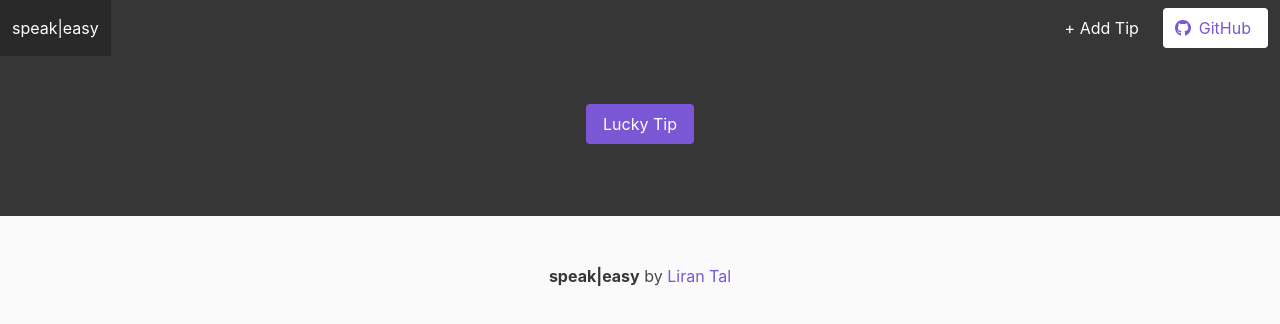
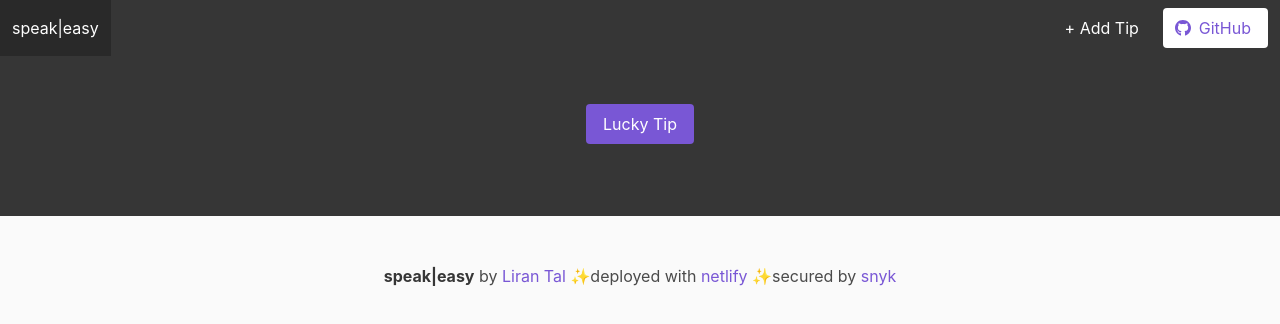
Before and after one commit to lirantal/speak-easy, a Vue app: page / in a window 1280 px wide. Shown: the top 324 px of the page. Built offline with nearby package versions, Linux system fonts and the light colour scheme.

Commit message:
feat: update footer with refs

```diff
--- a/src/App.vue
+++ b/src/App.vue
@@ -36,6 +36,10 @@
           <p>
             <strong>speak|easy</strong> by
             <a href="https://twitter.com/liran_tal">Liran Tal</a>
+            ✨deployed with
+            <a href="https://www.netlify.com">netlify</a>
+            ✨secured by
+            <a href="https://www.snyk.io">snyk</a>
           </p>
         </div>
       </footer>
```
